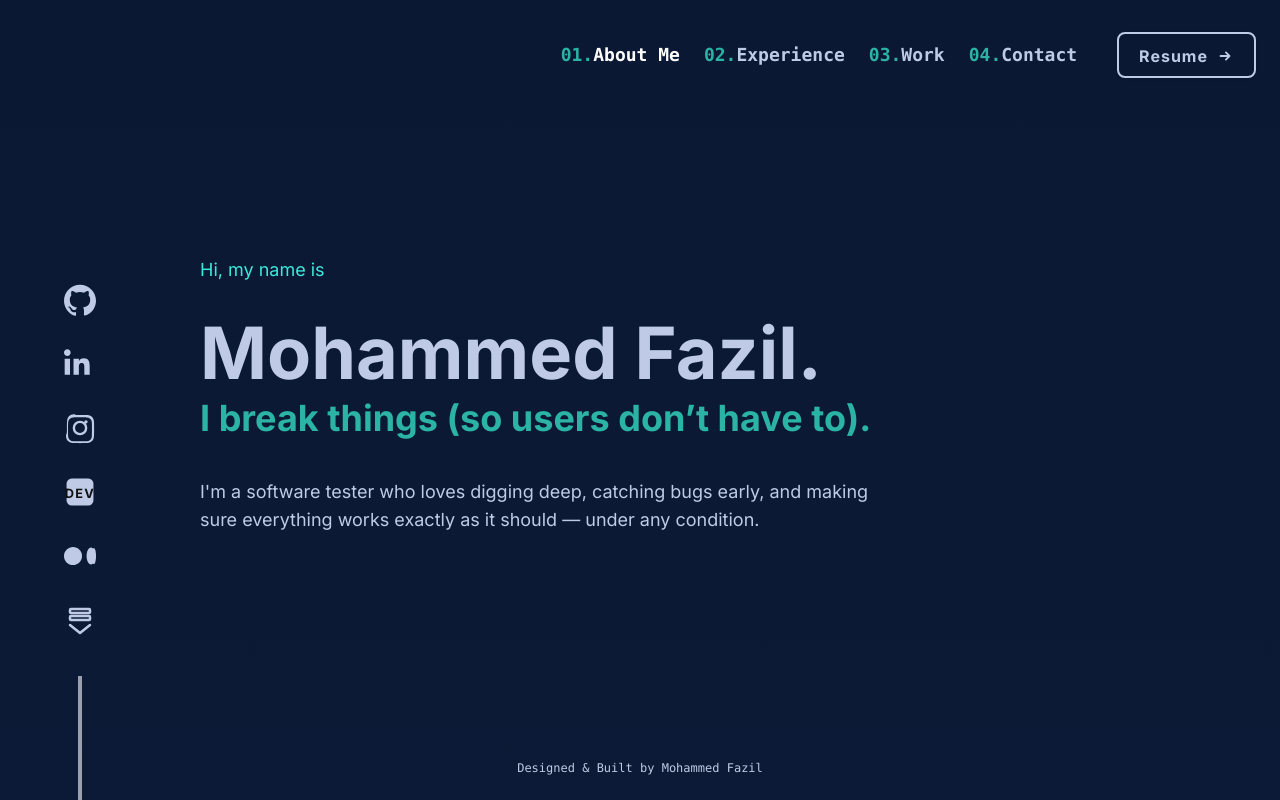
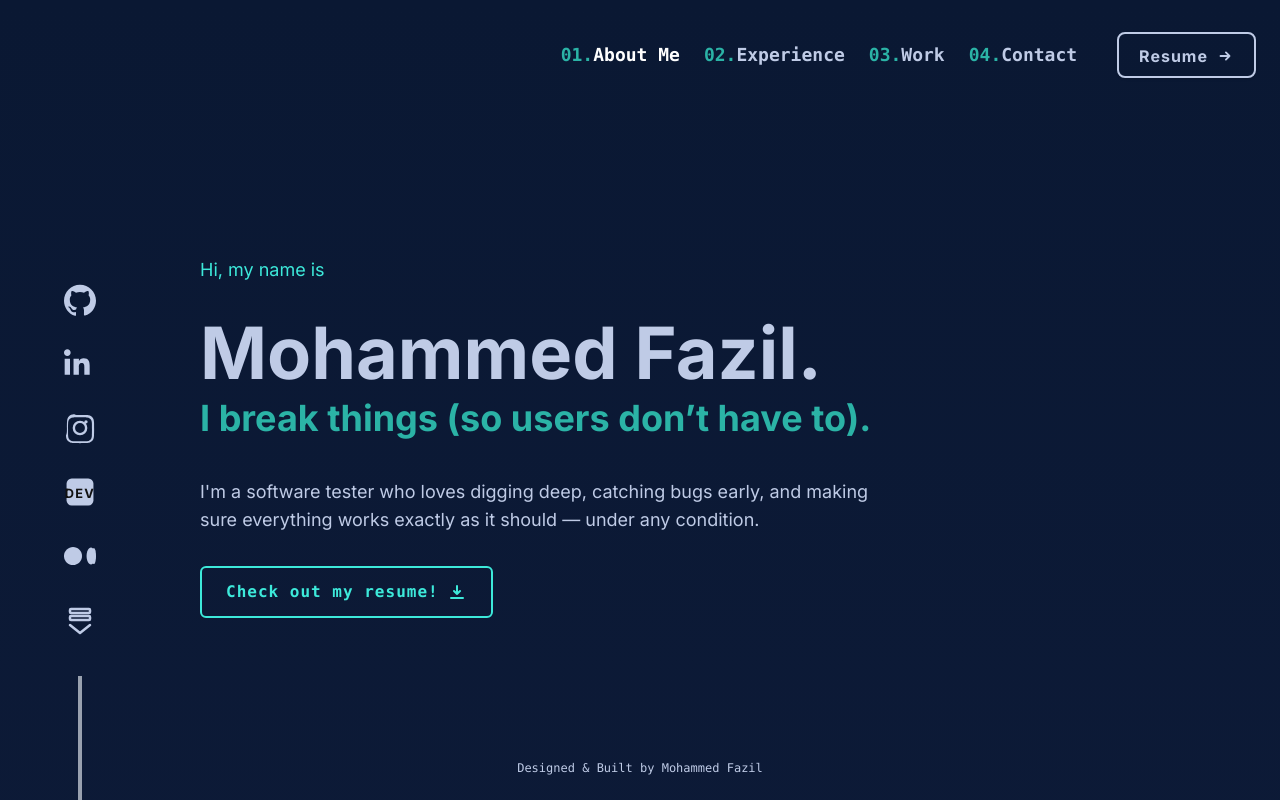
Before and after one commit to Fazil-Vallooran/my-portfolio, a Next.js app: page / in a window 1280 px wide. Shown: the top 800 px of the page. Built offline with nearby package versions, Linux system fonts and the light colour scheme.

Commit message:
updated things

```diff
--- a/src/Components/layout/About.jsx
+++ b/src/Components/layout/About.jsx
@@ -0,0 +1,20 @@
+import React from "react";
+
+const About = () => (
+  <section id="about" className="bg-primary rounded-xl shadow-lg p-6 mb-80 max-w-xl w-full">
+    <h2 className="text-2xl font-semibold mb-4 text-secondary flex items-center gap-4">
+      <span className="font-mono text-xl font-bold block" style={{color: '#2bb3a6'}}>01</span>
+      <span>About</span>
+    </h2>
+    <p className="text-base text-secondary">
+      I’m a software tester passionate about ensuring quality and
+      reliability in every product I work on. With a keen eye for detail
+      and a commitment to continuous learning, I strive to bridge the gap between
+      development and user experience. My journey in tech has equipped me with a
+      strong foundation in both manual and automated testing, and I enjoy collaborating
+      with cross-functional teams to deliver exceptional results.
+    </p>
+  </section>
+);
+
+export default About;
--- /dev/null
+++ b/src/Components/layout/Contact.jsx
@@ -0,0 +1,15 @@
+import React from "react";
+
+const Contact = () => (
+  <section id="contact" className="bg-primary rounded-xl shadow-lg p-6 mb-100 max-w-xl w-full">
+    <h2 className="text-2xl font-semibold mb-4 text-secondary flex items-center gap-4">
+      <span className="font-mono text-xl font-bold block" style={{color: '#2bb3a6'}}>04</span>
+      <span>Contact</span>
+    </h2>
+    <p className="text-base text-secondary">
+      Contact content goes here.
+    </p>
+  </section>
+);
+
+export default Contact;
--- a/src/Components/layout/Experience.jsx
+++ b/src/Components/layout/Experience.jsx
@@ -0,0 +1,15 @@
+import React from "react";
+
+const Experience = () => (
+  <section id="experience" className="bg-primary rounded-xl shadow-lg p-6 mb-100 max-w-xl w-full">
+    <h2 className="text-2xl font-semibold mb-4 text-secondary flex items-center gap-4">
+      <span className="font-mono text-xl font-bold block" style={{color: '#2bb3a6'}}>02</span>
+      <span>Experience</span>
+    </h2>
+    <p className="text-base text-secondary">
+      Experience content goes here.
+    </p>
+  </section>
+);
+
+export default Experience;
--- a/src/Components/layout/Intro.jsx
+++ b/src/Components/layout/Intro.jsx
@@ -2,15 +2,48 @@ import React from "react";
 
 const Intro = () => (
   <section className="mb-100 max-w-4xl w-full text-left ml-4 mt-64">
-    <p className="text-accent text-lg mb-6" style={{ color: '#3de9da' }}>Hi, my name is</p>
+    <p className="text-accent text-lg mb-6" style={{ color: "#3de9da" }}>
+      Hi, my name is
+    </p>
     <h1 className="font-bold text-5xl sm:text-6xl md:text-7xl text-secondary mb-4 leading-tight">
       Mohammed Fazil.
       <br />
-      <span className="block text-2xl sm:text-2xl md:text-4xl mb-10" style={{ color: '#2bb3a6' }}>I break things (so users don’t have to).</span>
+      <span
+        className="block text-2xl sm:text-2xl md:text-4xl mb-10"
+        style={{ color: "#2bb3a6" }}
+      >
+        I break things (so users don’t have to).
+      </span>
     </h1>
     <p className="text-lg text-secondary mb-8 max-w-2xl">
-      I'm a software tester who loves digging deep, catching bugs early, and making sure everything works exactly as it should — under any condition.
+      I'm a software tester who loves digging deep, catching bugs early, and
+      making sure everything works exactly as it should — under any condition.
     </p>
+    <a
+      href="/Mohammed Fazil.pdf"
+      target="_blank"
+      rel="noopener noreferrer"
+      className="relative z-50 inline-flex items-center px-6 py-3 border-2 border-[#3de9da] bg-transparent text-[#3de9da] font-mono font-semibold rounded-md transition-all duration-300 focus:outline-none focus:ring-2 focus:ring-[#3de9da] hover:border-[#2bb3a6] hover:bg-[#2bb3a6] hover:text-primary hover:shadow-lg"
+      style={{ letterSpacing: "1px" }}
+    >
+      <span className="inline-block align-middle">Check out my resume!</span>
+      <svg
+        className="inline-block ml-2 align-middle"
+        width="20"
+        height="20"
+        viewBox="0 0 20 20"
+        fill="none"
+        xmlns="http://www.w3.org/2000/svg"
+      >
+        <path
+          d="M10 4v8m0 0l-3-3m3 3l3-3m-9 7h12"
+          stroke="currentColor"
+          strokeWidth="2"
+          strokeLinecap="round"
+          strokeLinejoin="round"
+        />
+      </svg>
+    </a>
   </section>
 );
 
--- a/src/Components/layout/Work.jsx
+++ b/src/Components/layout/Work.jsx
@@ -0,0 +1,15 @@
+import React from "react";
+
+const Work = () => (
+  <section id="work" className="bg-primary rounded-xl shadow-lg p-6 mb-100 mt-50 max-w-xl w-full">
+    <h2 className="text-2xl font-semibold mb-4 text-secondary flex items-center gap-4">
+      <span className="font-mono text-xl font-bold block" style={{color: '#2bb3a6'}}>03</span>
+      <span>Work</span>
+    </h2>
+    <p className="text-base text-secondary">
+      Work content goes here.
+    </p>
+  </section>
+);
+
+export default Work;
--- a/src/app/page.jsx
+++ b/src/app/page.jsx
@@ -1,53 +1,19 @@
 "use client";
 import React from "react";
 import Intro from "@layout/Intro";
+import About from "@layout/About";
+import Experience from "@layout/Experience";
+import Work from "@layout/Work";
+import Contact from "@layout/Contact";
 
 const HomePage = () => {
   return (
     <div className="min-h-screen flex flex-col justify-center items-center px-4">
       <Intro />
-      {/* About Section */}
-      <section id="about" className=" bg-primary rounded-xl shadow-lg p-6 mb-80 max-w-xl w-full">
-        <h2 className="text-2xl font-semibold mb-4 text-secondary flex items-center gap-4">
-          <span className="font-mono text-xl font-bold block" style={{color: '#2bb3a6'}}>01</span>
-          <span>About</span>
-        </h2>
-        <p className="text-base text-secondary">
-          I’m a software tester passionate about ensuring quality and
-          reliability in every product I work on. With a keen eye for detail
-          and a commitment to continuous learning, I strive to bridge the gap between
-          development and user experience. My journey in tech has equipped me with a
-          strong foundation in both manual and automated testing, and I enjoy collaborating
-          with cross-functional teams to deliver exceptional results.
-        </p>
-      </section>
-      <section id="experience" className="bg-primary rounded-xl shadow-lg p-6 mb-100 max-w-xl w-full">
-        <h2 className="text-2xl font-semibold mb-4 text-secondary flex items-center gap-4">
-          <span className="font-mono text-xl font-bold block" style={{color: '#2bb3a6'}}>02</span>
-          <span>Experience</span>
-        </h2>
-        <p className="text-base text-secondary">
-          Experience content goes here.
-        </p>
-      </section>
-      <section id="work" className="bg-primary rounded-xl shadow-lg p-6 mb-100 mt-50 max-w-xl w-full">
-        <h2 className="text-2xl font-semibold mb-4 text-secondary flex items-center gap-4">
-          <span className="font-mono text-xl font-bold block" style={{color: '#2bb3a6'}}>03</span>
-          <span>Work</span>
-        </h2>
-        <p className="text-base text-secondary">
-          Work content goes here.
-        </p>
-      </section>
-      <section id="contact" className="bg-primary rounded-xl shadow-lg p-6 mb-100 max-w-xl w-full">
-        <h2 className="text-2xl font-semibold mb-4 text-secondary flex items-center gap-4">
-          <span className="font-mono text-xl font-bold block" style={{color: '#2bb3a6'}}>04</span>
-          <span>Contact</span>
-        </h2>
-        <p className="text-base text-secondary">
-          Contact content goes here.
-        </p>
-      </section>
+      <About />
+      <Experience />
+      <Work />
+      <Contact />
     </div>
   );
 };
```
Also changed, not shown: public/Fazil.jpeg (added).
